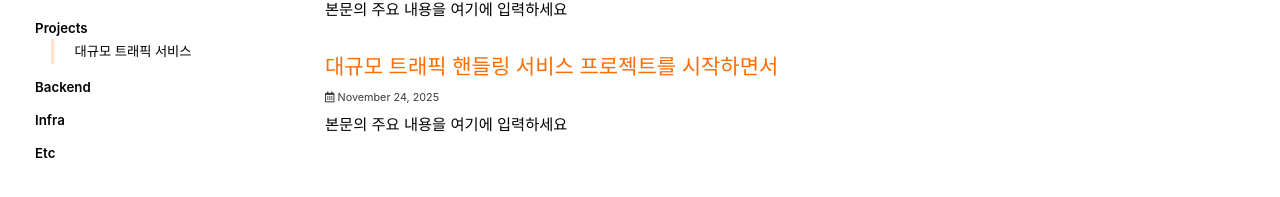
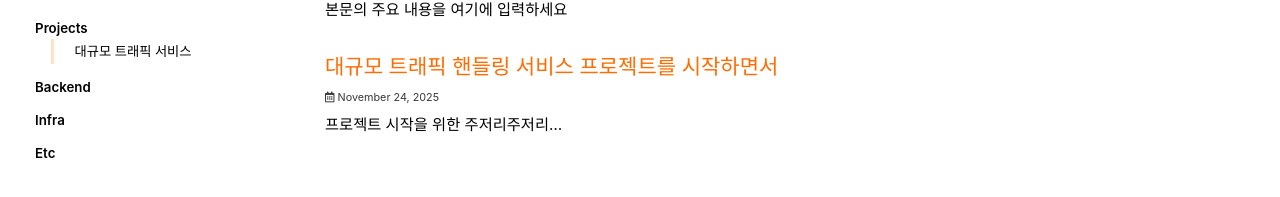
Before and after one commit to songsh927/songsh927.github.io, a Jekyll site: the page built from index.html, in a window 1280 px wide and 900 px high. Shown: the part 268-465 px from the top of the window. Built offline with Jekyll 4.4.1, drawn with Linux system fonts in a browser that asks for light colours; cached includes are drawn as plain includes; some web fonts are replaced; the list of posts is cut into pages by our own code.

Commit message:
포스트 요약 추가

```diff
--- a/_posts/2025-11-24-largeTraffic.md
+++ b/_posts/2025-11-24-largeTraffic.md
@@ -1,6 +1,6 @@
 ---
 title: "대규모 트래픽 핸들링 서비스 프로젝트를 시작하면서"
-excerpt: "본문의 주요 내용을 여기에 입력하세요"
+excerpt: "프로젝트 시작을 위한 주저리주저리..."
 
 categories:
   - large-traffic-service
```
